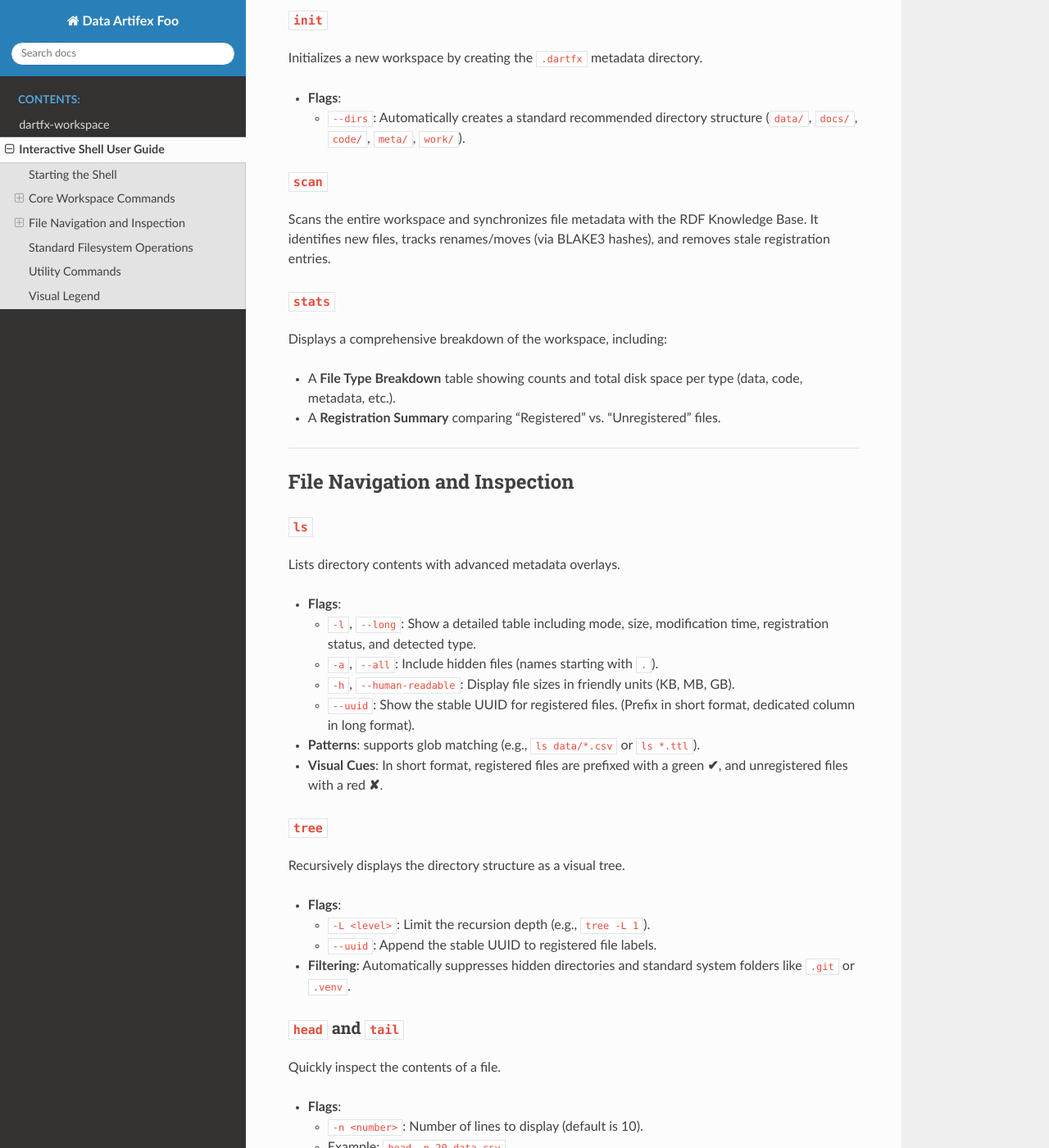
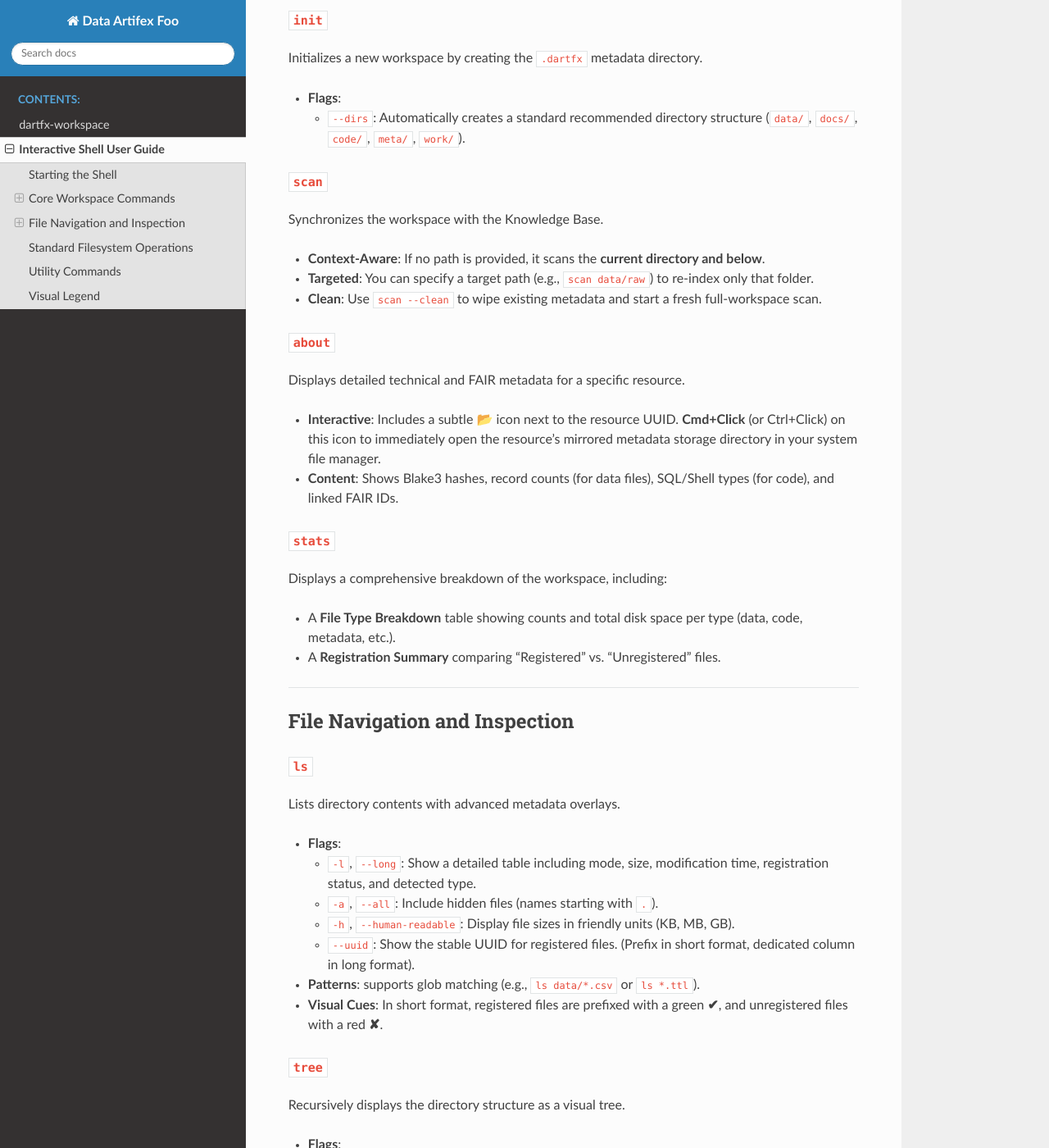
Before and after one commit to DataArtifex/dartfx-workspace, a Sphinx documentation site: the page built from docs/source/shell.md, in a window 1280 px wide and 1400 px high, scrolled down 548 px. Shown: the whole window at 82% size. Built offline with Sphinx 7.4.7 and the Read the Docs theme 3.1.0, drawn with Linux system fonts in a browser that asks for light colours; some of the changed text lies outside the part shown.

Commit message:
feat: add JSONL support to sniffer and update workspace documentation and implementation guides

```diff
--- a/docs/source/shell.md
+++ b/docs/source/shell.md
@@ -22,7 +22,15 @@ Initializes a new workspace by creating the `.dartfx` metadata directory.
     *   `--dirs`: Automatically creates a standard recommended directory structure (`data/`, `docs/`, `code/`, `meta/`, `work/`).
 
 ### `scan`
-Scans the entire workspace and synchronizes file metadata with the RDF Knowledge Base. It identifies new files, tracks renames/moves (via BLAKE3 hashes), and removes stale registration entries.
+Synchronizes the workspace with the Knowledge Base.
+*   **Context-Aware**: If no path is provided, it scans the **current directory and below**.
+*   **Targeted**: You can specify a target path (e.g., `scan data/raw`) to re-index only that folder.
+*   **Clean**: Use `scan --clean` to wipe existing metadata and start a fresh full-workspace scan.
+
+### `about`
+Displays detailed technical and FAIR metadata for a specific resource.
+*   **Interactive**: Includes a subtle 📂 icon next to the resource UUID. **Cmd+Click** (or Ctrl+Click) on this icon to immediately open the resource's mirrored metadata storage directory in your system file manager.
+*   **Content**: Shows Blake3 hashes, record counts (for data files), SQL/Shell types (for code), and linked FAIR IDs.
 
 ### `stats`
 Displays a comprehensive breakdown of the workspace, including:
@@ -65,9 +73,9 @@ The shell provides standard utilities that operate relative to the workspace roo
 *   **`cd <dir>`**: Change the current working directory.
 *   **`pwd`**: Print the current working directory relative to the workspace root.
 *   **`mkdir <dir>`**: Create new directories.
-*   **`mv <src> <dst>`**: Move or rename files/directories.
+*   **`mv <src> <dst>`**: Move or rename files/directories. Automatically updates stable UUID mappings in the Knowledge Base.
 *   **`cp <src> <dst>`**: Copy files or directories.
-*   **`rm <path>`**: Remove files or directories.
+*   **`rm <path>`**: Remove files or directories. Recursively cleans up Knowledge Base records and mirrored storage for the target path.
 
 ---
 
```
Also changed, not shown: IMPLEMENTATION.md (added, +53 -0 lines), README.md (+11 -18 lines), 2 other files.
